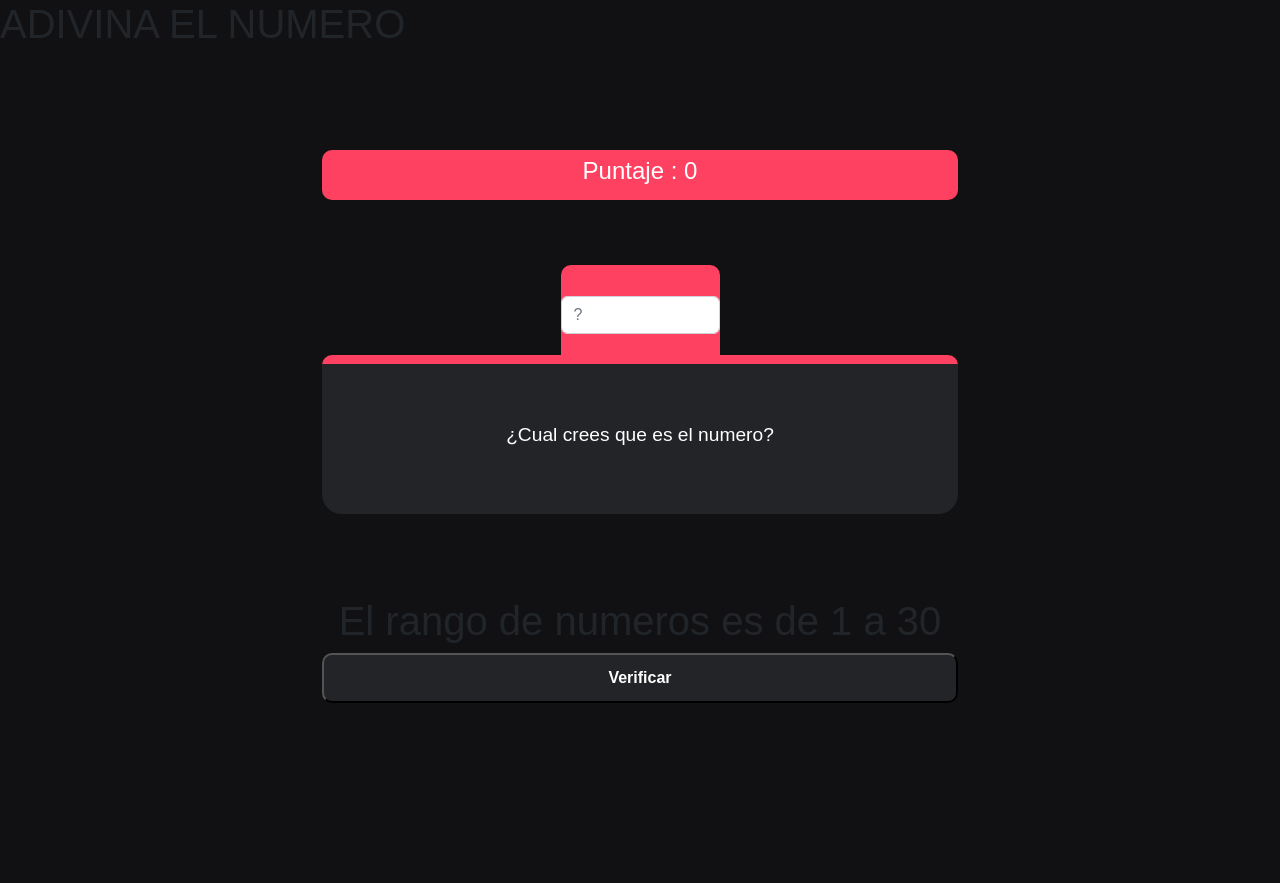
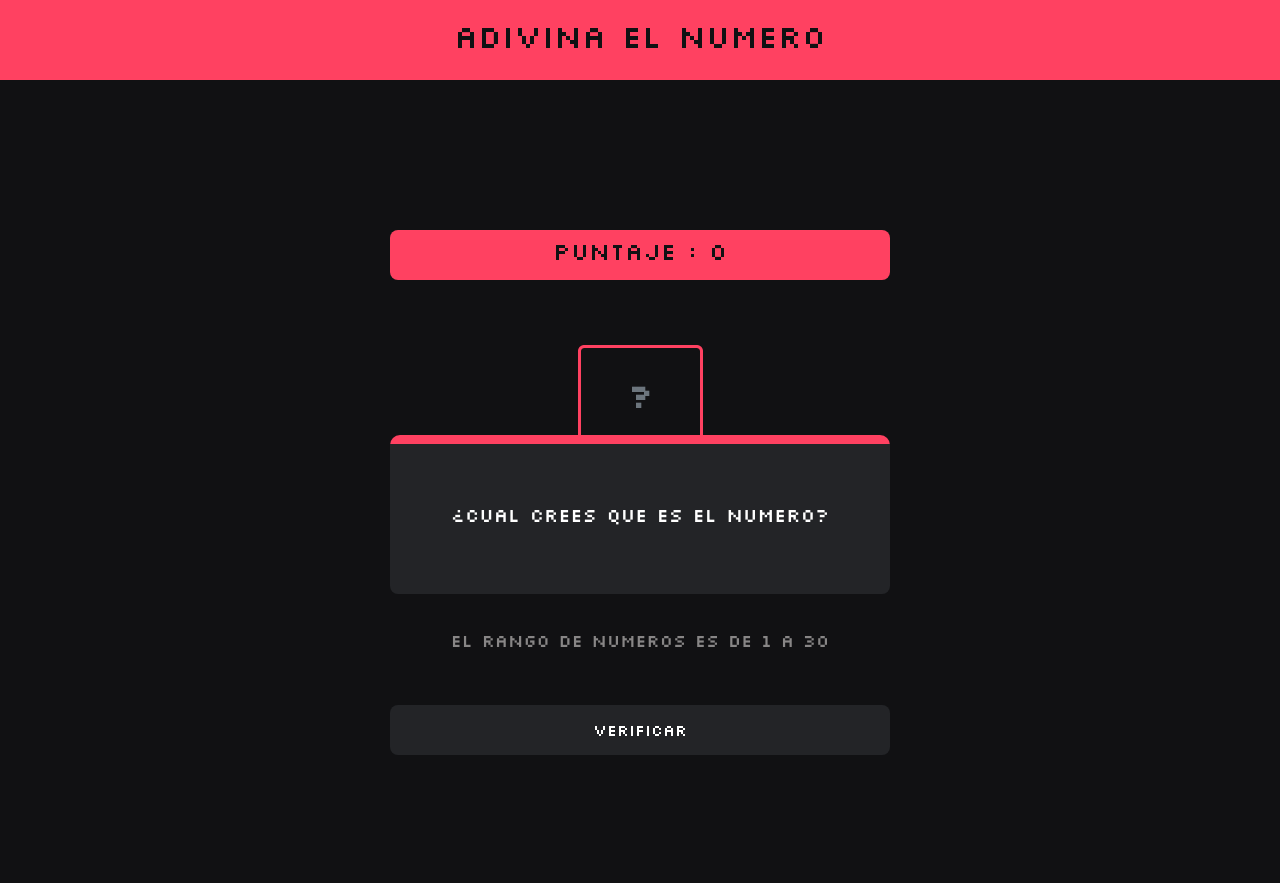
Before and after one commit to Yoswell/Adinina_El_Numero, a plain HTML site: page Index.html in a window 1280 px wide. Drawn offline with nearby package versions, Linux system fonts and the light colour scheme.

Commit message:
Initial commit

```diff
--- a/Index.css
+++ b/Index.css
@@ -1,29 +1,23 @@
-* {
-    font-family: 'SF Pixelate', sans-serif;
-}
+@import url('https://fonts.googleapis.com/css2?family=Creepster&family=Silkscreen&display=swap');
+
+* { font-family: 'Silkscreen', cursive; }
 
 body {
     background: #111113 !important;
-    height: 98vh;
+    height: 70vh;
     color: #fff;
 }
 
 header {
-    width: 100%;
-}
-
-nav {
     display: flex;
     align-items: center;
     justify-content: center;
     background-color: #ff4161;
-    color: #ffffff;
-    height: 100px;
+    width: 100%;
+    height: 80px;
 }
 
-nav h1 {
-    font-size: 1.5rem;
-}
+header h1 { font-size: 2rem; color: #111113; }
 
 .cards {
     display: flex;
@@ -31,23 +25,18 @@ nav h1 {
     justify-content: space-around;
     flex-wrap: wrap;
     width: 100%;
-    height: 80vh;
+    height: 100%;
 }
 
 .card {
-    position: relative;
     display: flex;
     align-items: center;
     flex-direction: column;
-    width: 100%;
-    top: 30px;
-    height: 60%;
-    max-width: 700px;
-    min-height: 500px;
+    width: 500px;
+    top: 150px;
+    height: 700px !important;
     background-color: #111113 !important;
     border: none !important;
-    padding: 4rem 2rem;
-    transition: 0.3s;
     border-radius: 20px;
 }
 
@@ -59,13 +48,11 @@ nav h1 {
     height: 50px;
     background-color: #ff4161;
     font-size: 1.5rem;
-    border-radius: 10px;
-    color: #ffffff;
+    border-radius: 8px;
+    color: #111113;
 }
 
-.titulo h3 {
-    font-size: 1.5rem;
-}
+.titulo h3 { font-size: 1.5rem; }
 
 .cardJuego {
     padding-top: 30px;
@@ -84,13 +71,10 @@ nav h1 {
     width: 25%;
     height: 100px;
     background-color: #ff4161;
-    border-radius: 10px;
+    border-radius: 8px;
 }
 
-.base h1 {
-    font-size: 4rem;
-    color: #111113;
-}
+.base h1 { font-size: 4rem; color: #111113; }
 
 .card .informacion {
     position: relative;
@@ -102,13 +86,10 @@ nav h1 {
     justify-content: center;
     top: -36px;
     background-color: #232427;
-    border-radius: 0 0 20px 20px;
+    border-radius: 0 0 8px 8px;
 }
 
-.informacion h1 {
-    color: rgb(255, 255, 255);
-    font-size: 1.2rem;
-}
+.informacion h1 { color: #fff; font-size: 1.2rem; }
 
 .line {
     width: 100%;
@@ -131,21 +112,31 @@ nav h1 {
     display: flex;
     align-items: center;
     justify-content: center;
-    flex-direction: column;
+    flex-wrap: wrap;
     width: 100%;
     height: 100%;
 }
 
-.opcion1 .tuRespuesta input {
+.tuRespuesta h1 {
+    position: absolute;
+    top: 50px;
+    color: rgb(136, 134, 134);
+    font-size: 1.1rem;
+}
+
+.tuRespuesta h1 img {
+    width: 50px;
+}
+
+.cardJuego .base input {
     text-align: center;
-    height: 100px;
-    width: 100px;
+    height: 100%;
+    width: 100%;
     font-size: 2rem;
     font-weight: bold;
-    margin-bottom: 20px;
     background-color: #111113;
     color: #fff;
-    border: 1px solid #fff;
+    border: 3px solid #ff4161;
     box-shadow: none;
 }
 
@@ -156,19 +147,13 @@ nav h1 {
     text-align: center;
     height: 50px;
     width: 100%;
-    border-radius: 10px;
+    border-radius: 8px;
     font-size: 1rem;
-    font-weight: bold;
+    border: none;
     background-color: #232427;
-    color: rgb(255, 255, 255);
-}
-
-.opcion1 .tuRespuesta button i {
-    padding-left: 20px;
+    color: #fff;
 }
 
 #Two,
 #Three,
-#Ford {
-    display: none;
-}
+#Ford { display: none; }
```
